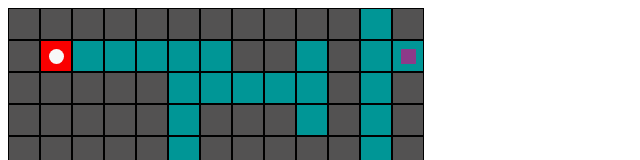
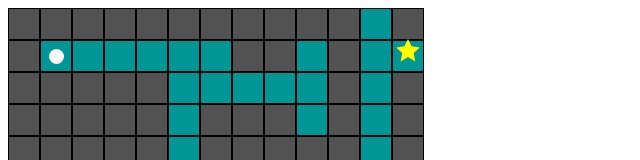
Before and after one commit to agkabongo/Maze, a plain HTML site: page index.html in a window 1280 px wide. Shown: the top 160 px of the page, without its empty margins (0-640 px from the left). Drawn offline with Linux system fonts and the light colour scheme.

Commit message:
adjusting logos and colors

```diff
--- a/maze.css
+++ b/maze.css
@@ -28,7 +28,7 @@ body {
 }
 
 .tresor {
-    width: 15px;
-    height: 15px;
-    background-color: #8d3a89;
+    font-size: 33px;
+    color : yellow;
+
 }
--- a/maze.js
+++ b/maze.js
@@ -31,13 +31,14 @@ for (let sign of board) {
             let player = document.createElement("div")
             boxes.classList.add('path')
             player.className = 'player'
-            boxes.style.backgroundColor = "rgb(250,0,0)"
+            boxes.style.backgroundColor = "rgb(0,150,150)"
             boxes.appendChild(player)
 
         } else if (sign === 'T') {
             let tresor = document.createElement("div")
             boxes.classList.add('path')
             tresor.className = 'tresor'
+            tresor.innerHTML = "&#128970;"
             boxes.style.backgroundColor = "rgb(0,150,150)";
             boxes.appendChild(tresor)
         }
@@ -60,7 +61,6 @@ function logKey(e) {
 
     if (e.keyCode === 37) { // ArrowLeft
         // if class contain wall "*" on fait rien if class contain path ".", then append child to board[y--]
-        console.log('Flèche Gauche')
 
         if (newBox[y - 1].classList.contains('wall') === true) {
             console.log("Tu as un mur à gauche")
```
